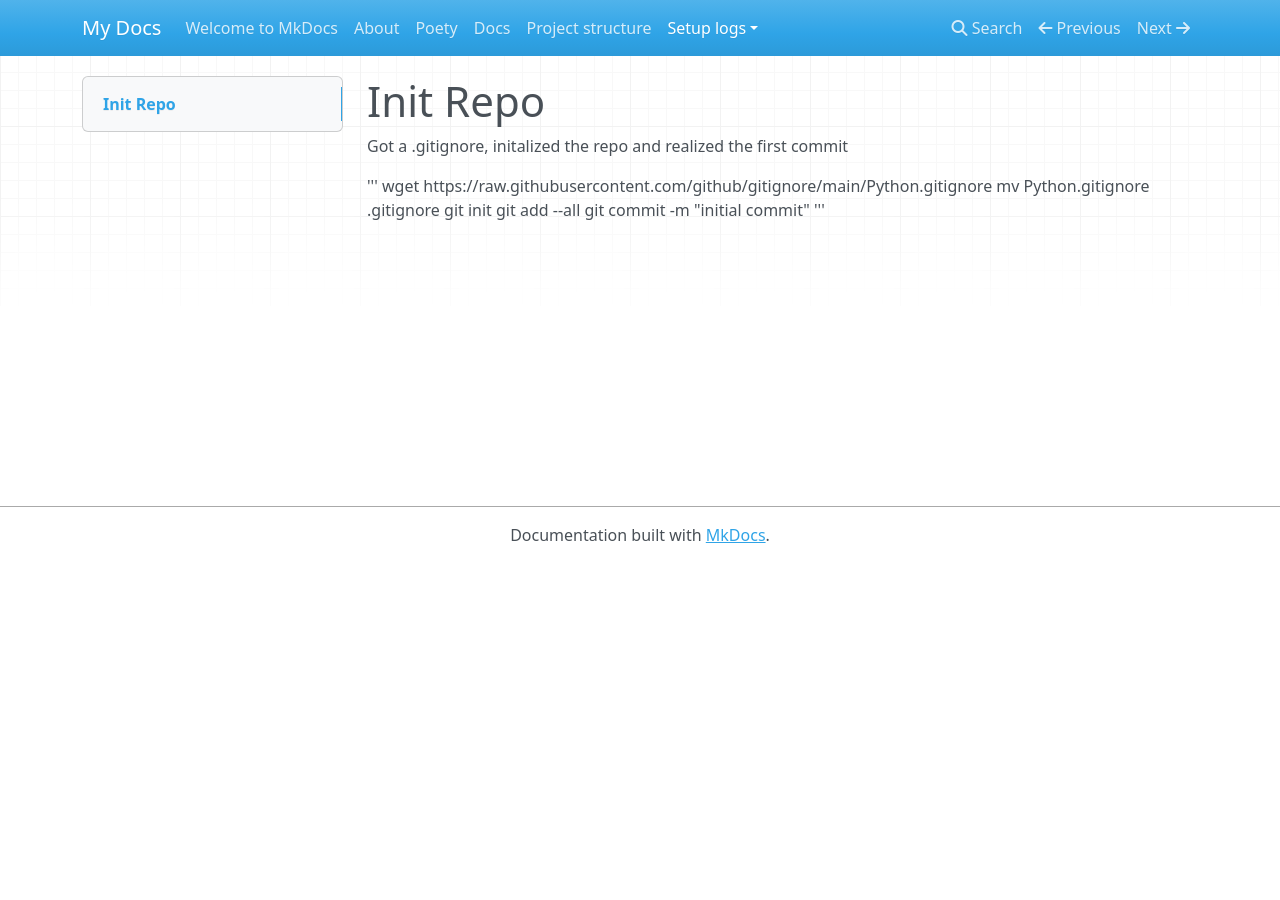
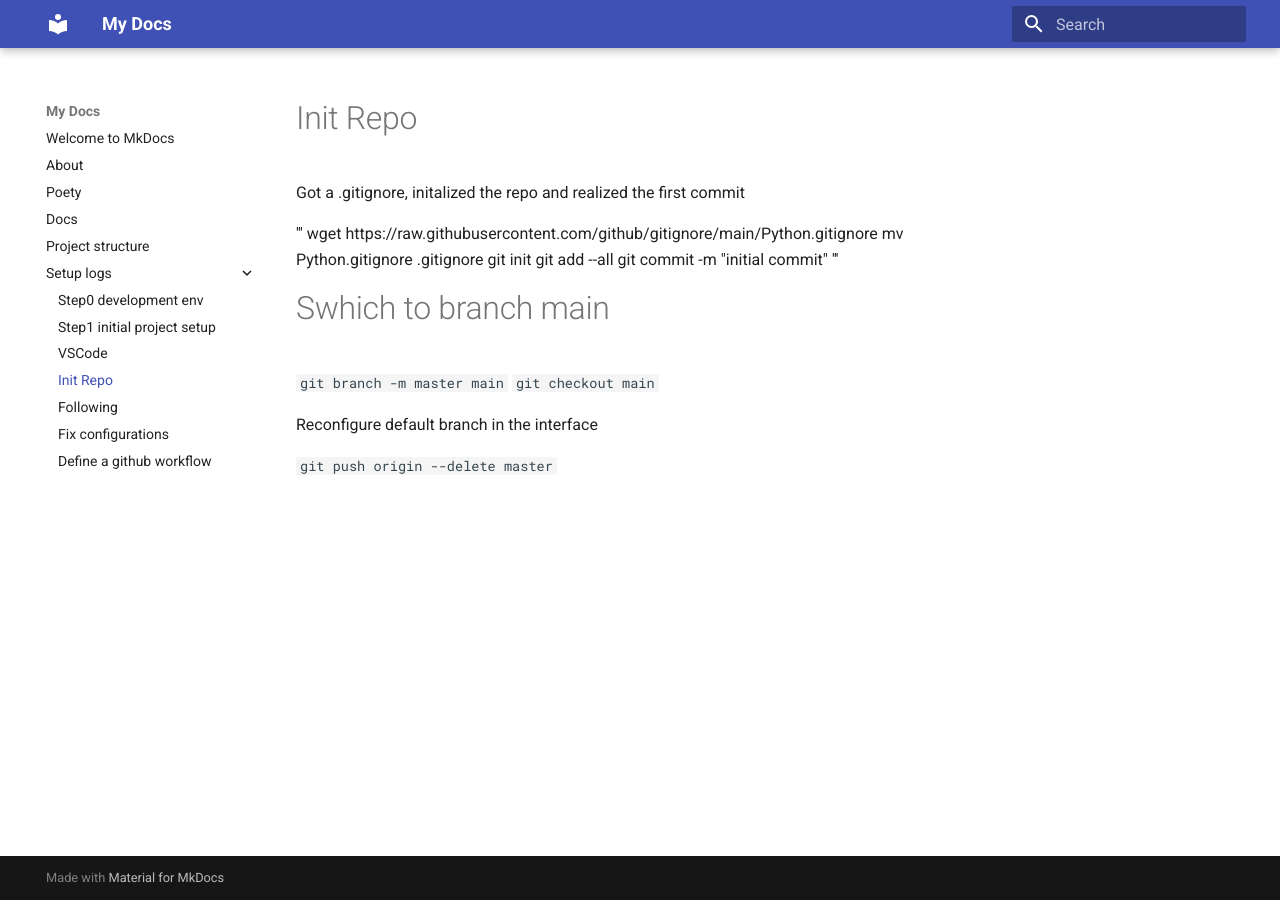
Before and after one commit to gabrielsr/rottenpotatoes, an MkDocs documentation site: the page built from docs/setup_logs/step3_init_repo.md, in a window 1280 px wide. Built offline with MkDocs 1.6.1 and Material for MkDocs 9.7.7, drawn with Linux system fonts in a browser that asks for light colours; nearby versions of some CDN libraries.

Commit message:
Workflow to publish documents

```diff
--- a/docs/setup_logs/step3_init_repo.md
+++ b/docs/setup_logs/step3_init_repo.md
@@ -9,3 +9,13 @@
 git add --all
 git commit -m "initial commit"
 '''
+
+# Swhich to branch main
+
+
+`git branch -m master main `
+`git checkout main`
+
+Reconfigure default branch in the interface
+
+`git push origin --delete master `
--- /dev/null
+++ b/docs/setup_logs/step6_setup_docs_publish.md
@@ -0,0 +1,5 @@
+
+# Define a github workflow
+create folder
+ |- .github
+   |- workflow
--- a/mkdocs.yml
+++ b/mkdocs.yml
@@ -1 +1,3 @@
 site_name: My Docs
+theme:
+  name: material
--- a/pyproject.toml
+++ b/pyproject.toml
@@ -22,6 +22,7 @@
 
 [tool.poetry.group.docs.dependencies]
 mkdocs = "*"
+mkdocs-material = "^9.1.6"
 
 
 [tool.poetry.group.dev.dependencies]
```
Also changed, not shown: 2 other files.
